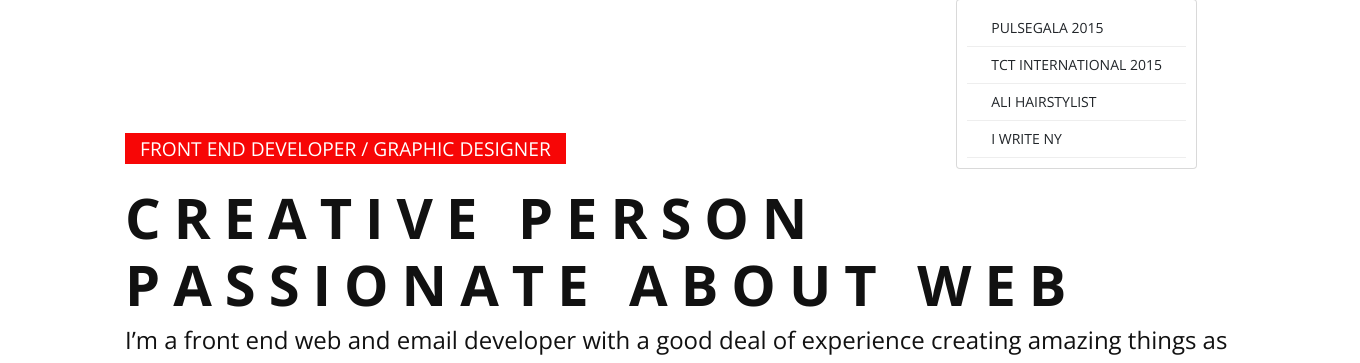
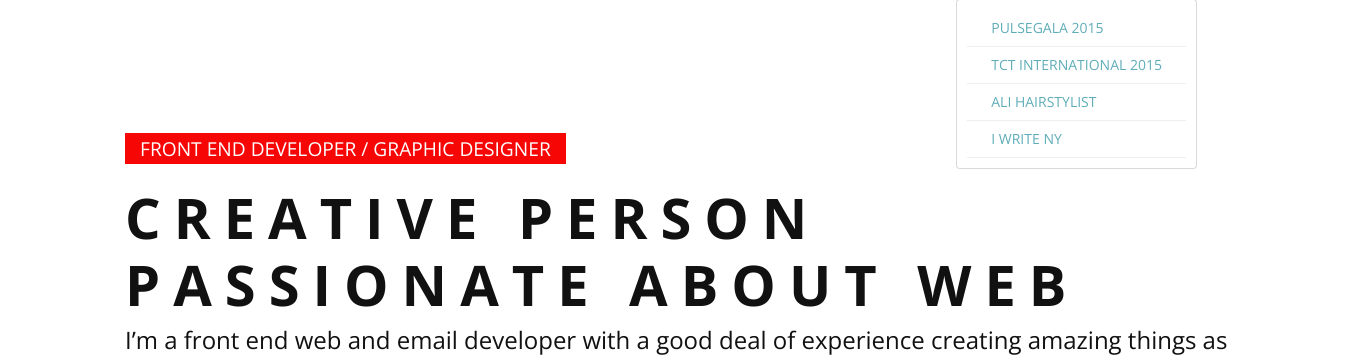
Before and after one commit to susanndelgado/cv, a PHP site: page /index.html in a window 1360 px wide, after a click on "Showcase". Shown: the part 57-420 px from the top of the page. Run offline with PHP 8.4, Linux system fonts and the light colour scheme; some libraries are stand-ins or nearby versions; some web fonts are replaced.

Commit message:
Add files via upload
changed anchor tag color

```diff
--- a/css/style.css
+++ b/css/style.css
@@ -109,7 +109,7 @@ a {
     outline: none !important;
     box-shadow: none !important; }
 
-a:visited{
+a, a:visited, .dropdown-item{
   color: #60adb8;
 }
 .btn.focus, .btn:focus {
```
